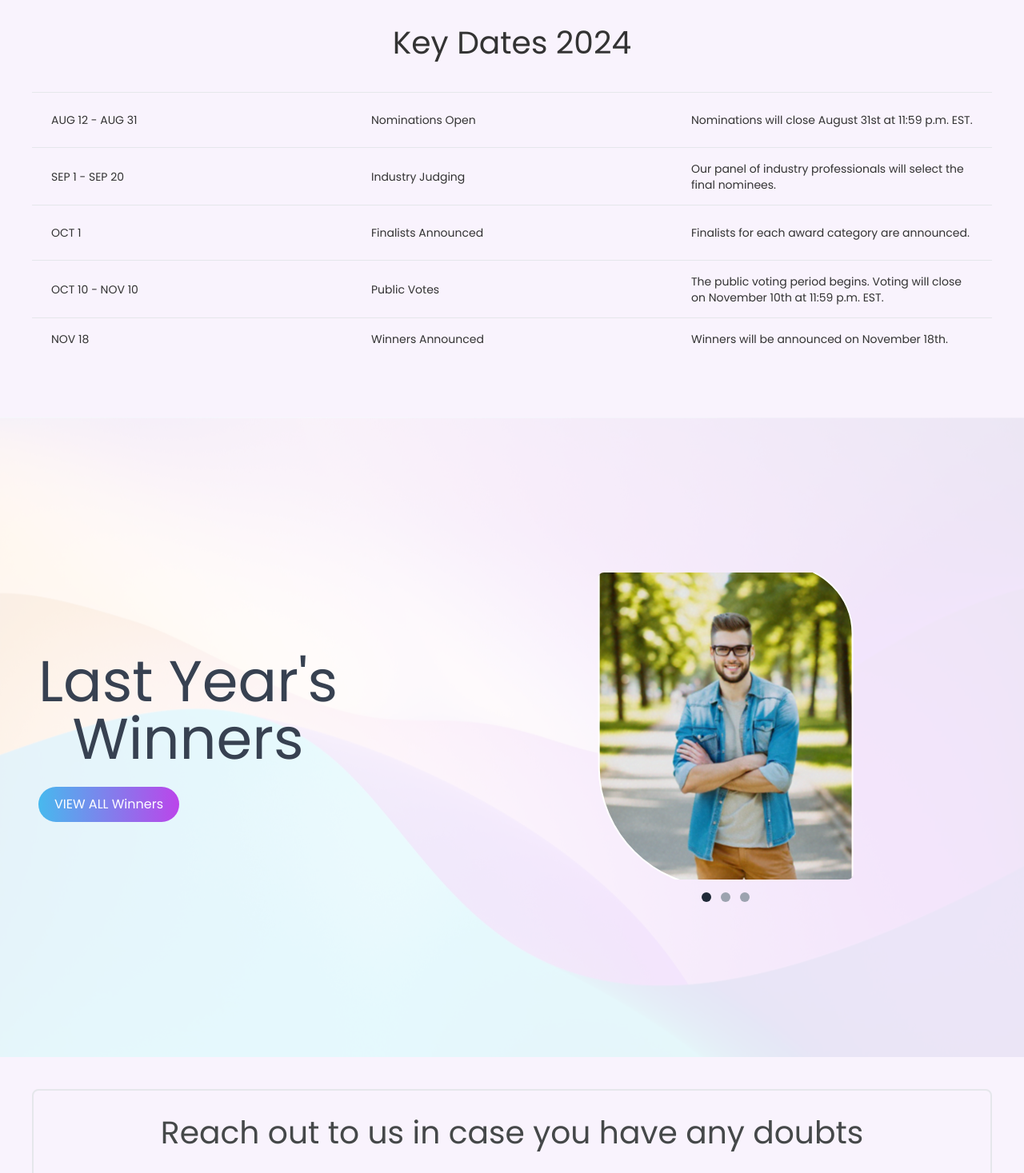
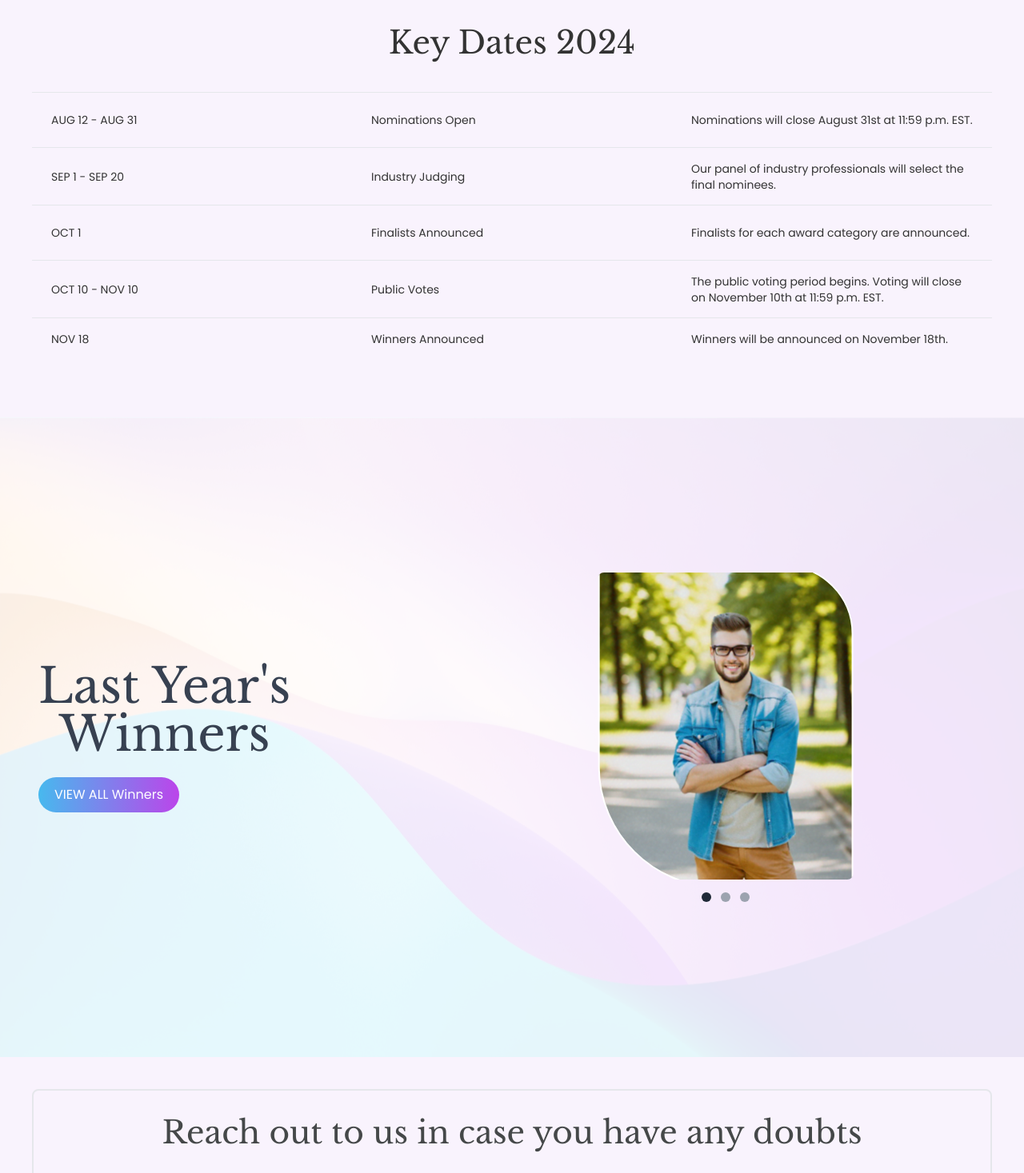
Before and after one commit to INIT-FOUNDATION/e-polling, a React (Create React App) app in the folder ep-frontend-app/: page / in a window 1280 px wide. Shown: the part 1330-2797 px from the top of the page at 80% size. Built offline with nearby package versions, Linux system fonts and the light colour scheme; no server answers.

Commit message:
ui chnges

```diff
--- a/ep-frontend-app/public/index.html
+++ b/ep-frontend-app/public/index.html
@@ -11,6 +11,8 @@
     />
     <link rel="apple-touch-icon" href="%PUBLIC_URL%/logo192.png" />
     <link href="https://fonts.googleapis.com/css2?family=Poppins:wght@400;500;600;700&display=swap" rel="stylesheet">
+    <link href="https://fonts.googleapis.com/css2?family=Libre+Baskerville:wght@400;700&display=swap" rel="stylesheet">
+
 
     <!--
       manifest.json provides metadata used when your web app is installed on a
--- a/ep-frontend-app/src/components/common/ContactUs/ContactUs.tsx
+++ b/ep-frontend-app/src/components/common/ContactUs/ContactUs.tsx
@@ -4,9 +4,9 @@ const ContactUs: React.FC = () => {
   return (
     <div className="p-10"style={{backgroundColor:'#F9F3FD'}}>
       <div className="border-2 border-gray-200 p-6 rounded-lg">
-        <div className="flex justify-center items-center text-[39.2px]" style={{ color: '#454849' }}>
+        <h1 className="flex justify-center items-center text-[39.2px]" style={{ color: '#454849' }}>
           Reach out to us in case you have any doubts
-        </div>
+        </h1>
         <form className="mt-6 space-y-4 px-10">
           <div className="flex flex-col">
             <label htmlFor="firstName" className="text-gray-700">First Name</label>
--- a/ep-frontend-app/src/components/pages/Categories/Categories.tsx
+++ b/ep-frontend-app/src/components/pages/Categories/Categories.tsx
@@ -7,9 +7,9 @@ import CampaignImage from "../../../assets/images/Categories/Campaign.svg";
 const Categories: React.FC = () => {
   return (
     <div className="p-10 bg-[#F9F3FD]">
-      <div className="flex justify-center items-center text-[39.2px] text-[#333333] mb-8">
+      <h1 className="flex justify-center items-center text-[39.2px] text-[#333333] mb-8">
         Categories
-      </div>
+      </h1>
       <div className="flex justify-center flex-wrap">
         <div className="relative m-6 overflow-hidden group cursor-pointer">
           <img
--- a/ep-frontend-app/src/components/pages/Dates/Dates.tsx
+++ b/ep-frontend-app/src/components/pages/Dates/Dates.tsx
@@ -3,37 +3,50 @@ import React from "react";
 const Dates: React.FC = () => {
   return (
     <div className="p-10" style={{ backgroundColor: "#F9F3FD" }}>
-      <div
+      <h1
         className="flex justify-center items-center text-[39.2px]"
         style={{ color: "#333333" }}
       >
         Key Dates 2024
-      </div>
+      </h1>
 
       <div className="relative overflow-x-auto py-8">
         <table className="w-full text-sm text-left rtl:text-right text-gray-500 dark:text-gray-400">
           <tbody>
             <tr className="border-b dark:bg-gray-800 dark:border-gray-700"></tr>
             <tr className="dark:bg-gray-800">
-              <td className="px-6 py-6 w-1/3" style={{ color: "#333333" }}>AUG 12 - AUG 31</td>
-              <td className="px-6 py-4 w-1/3" style={{ color: "#333333" }}>Nominations Open</td>
+              <td className="px-6 py-6 w-1/3" style={{ color: "#333333" }}>
+                AUG 12 - AUG 31
+              </td>
+              <td className="px-6 py-4 w-1/3" style={{ color: "#333333" }}>
+                Nominations Open
+              </td>
               <td className="px-6 py-4" style={{ color: "#333333" }}>
                 Nominations will close August 31st at 11:59 p.m. EST.
               </td>
             </tr>
             <tr className="border-b dark:bg-gray-800 dark:border-gray-700"></tr>
             <tr className="dark:bg-gray-800">
-              <td className="px-6 py-4" style={{ color: "#333333" }}>SEP 1 - SEP 20</td>
-              <td className="px-6 py-4" style={{ color: "#333333" }}>Industry Judging</td>
               <td className="px-6 py-4" style={{ color: "#333333" }}>
-                Our panel of industry professionals will select the final nominees.
+                SEP 1 - SEP 20
+              </td>
+              <td className="px-6 py-4" style={{ color: "#333333" }}>
+                Industry Judging
+              </td>
+              <td className="px-6 py-4" style={{ color: "#333333" }}>
+                Our panel of industry professionals will select the final
+                nominees.
               </td>
             </tr>
             <tr className="border-b dark:bg-gray-800 dark:border-gray-700"></tr>
 
             <tr className="dark:bg-gray-800">
-              <td className="px-6 py-6" style={{ color: "#333333" }}>OCT 1</td>
-              <td className="px-6 py-4" style={{ color: "#333333" }}>Finalists Announced</td>
+              <td className="px-6 py-6" style={{ color: "#333333" }}>
+                OCT 1
+              </td>
+              <td className="px-6 py-4" style={{ color: "#333333" }}>
+                Finalists Announced
+              </td>
               <td className="px-6 py-4" style={{ color: "#333333" }}>
                 Finalists for each award category are announced.
               </td>
@@ -41,17 +54,26 @@ const Dates: React.FC = () => {
             <tr className="border-b dark:bg-gray-800 dark:border-gray-700"></tr>
 
             <tr className="dark:bg-gray-800">
-              <td className="px-6 py-4" style={{ color: "#333333" }}>OCT 10 - NOV 10</td>
-              <td className="px-6 py-4" style={{ color: "#333333" }}>Public Votes</td>
               <td className="px-6 py-4" style={{ color: "#333333" }}>
-                The public voting period begins. Voting will close on November 10th at 11:59 p.m. EST.
+                OCT 10 - NOV 10
+              </td>
+              <td className="px-6 py-4" style={{ color: "#333333" }}>
+                Public Votes
+              </td>
+              <td className="px-6 py-4" style={{ color: "#333333" }}>
+                The public voting period begins. Voting will close on November
+                10th at 11:59 p.m. EST.
               </td>
             </tr>
             <tr className="border-b dark:bg-gray-800 dark:border-gray-700"></tr>
 
             <tr className="dark:bg-gray-800">
-              <td className="px-6 py-4" style={{ color: "#333333" }}>NOV 18</td>
-              <td className="px-6 py-4" style={{ color: "#333333" }}>Winners Announced</td>
+              <td className="px-6 py-4" style={{ color: "#333333" }}>
+                NOV 18
+              </td>
+              <td className="px-6 py-4" style={{ color: "#333333" }}>
+                Winners Announced
+              </td>
               <td className="px-6 py-4" style={{ color: "#333333" }}>
                 Winners will be announced on November 18th.
               </td>
--- a/ep-frontend-app/src/components/pages/LastYearWinners/LastYearWinners.tsx
+++ b/ep-frontend-app/src/components/pages/LastYearWinners/LastYearWinners.tsx
@@ -13,11 +13,11 @@ const LastYearWinners: React.FC = () => {
       <div className="flex flex-col md:flex-row items-center w-full">
         <div className="md:w-7/12 flex flex-col items-start p-5 md:p-0 mt-4 md:mt-0">
           <div className="text-center px-12">
-            <span className="text-6xl md:text-7xl text-gray-700">
+            <h1 className="text-4xl md:text-6xl text-gray-700">
               Last Year's
               <br />
               Winners
-            </span>
+            </h1>
           </div>
           <div className="mt-6 px-12">
             <button type="submit" className="submit-button">
--- a/ep-frontend-app/src/index.css
+++ b/ep-frontend-app/src/index.css
@@ -10,6 +10,12 @@ body {
   -webkit-font-smoothing: antialiased;
   -moz-osx-font-smoothing: grayscale;
 }
+
+
+  h1{
+    font-family: 'Libre Baskerville', serif;
+  }
+
 
 code {
   font-family: source-code-pro, Menlo, Monaco, Consolas, 'Courier New', monospace;
```
